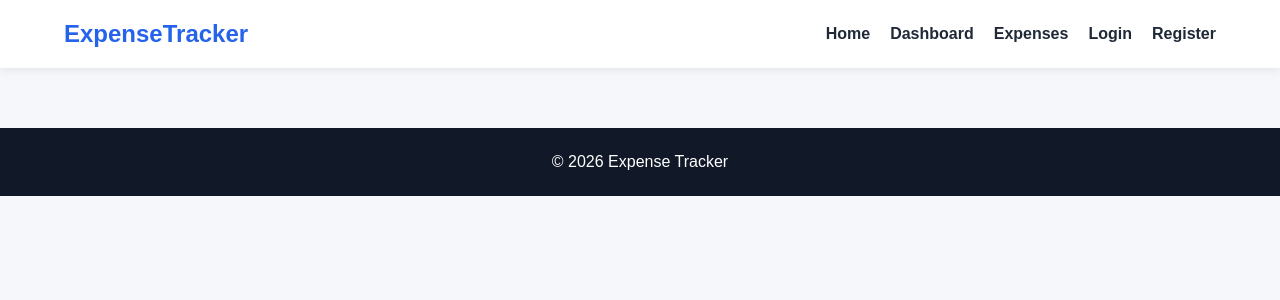
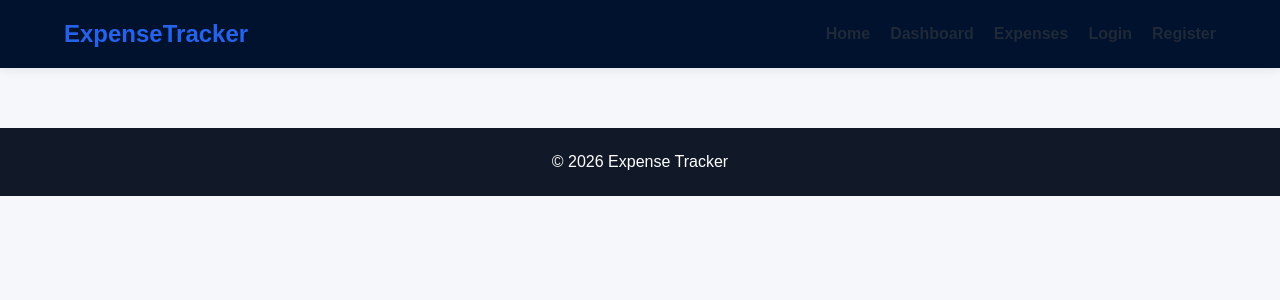
Before and after one commit to PriyaGupta44/Expense-Tracker-Web-App, a Python web app: template app/templates/base.html in a window 1280 px wide. Shown: the top 300 px of the page. Run offline with Jinja, Linux system fonts and the light colour scheme; the template is opened without the code that fills it, so the values that code supplies are empty.

Commit message:
Modify: modifying templates of landing page

```diff
--- a/app/static/css/navbar.css
+++ b/app/static/css/navbar.css
@@ -1,6 +1,6 @@
 nav{
 
-    background:white;
+    background:rgb(1, 18, 47);
     padding:20px 0;
     box-shadow:0 2px 10px rgba(0,0,0,.08);
 
```
